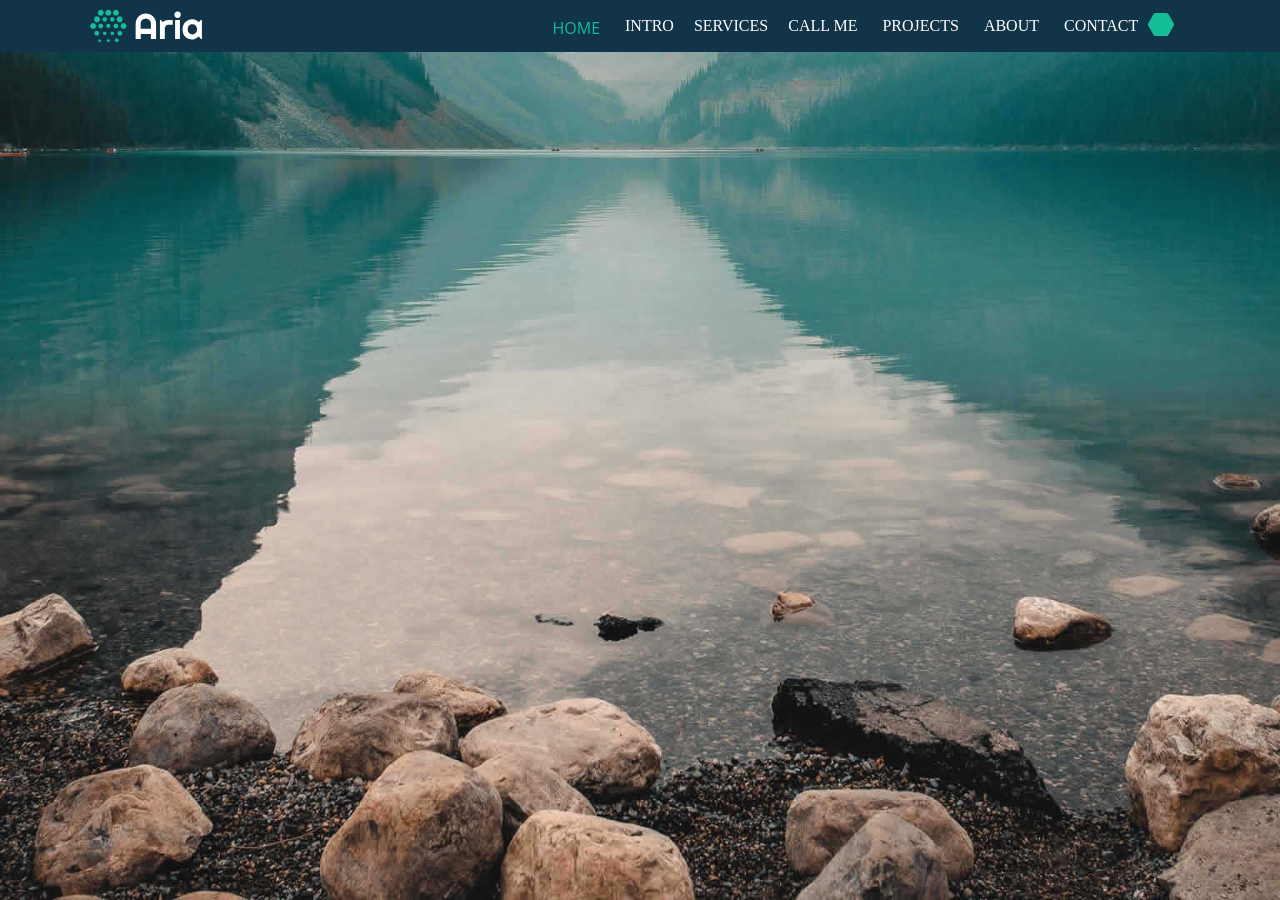
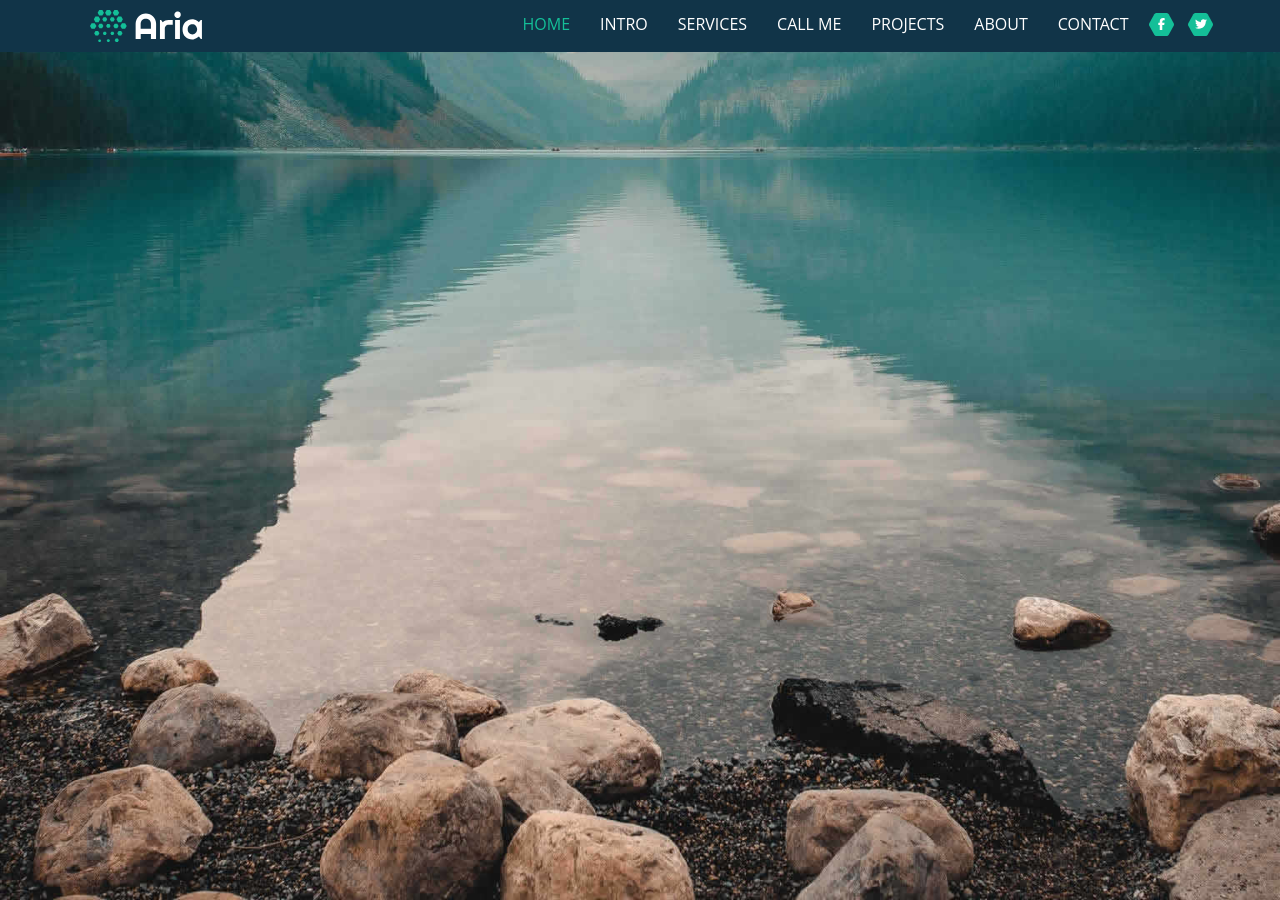
Before and after one commit to JigneshMahadik/aria-major-project, a plain HTML site: page index.html in a window 1280 px wide. Shown: the top 900 px of the page. Drawn offline with Linux system fonts and the light colour scheme.

Commit message:
Alignments and added icons in navbar

```diff
--- a/index.html
+++ b/index.html
@@ -30,8 +30,20 @@
                 <span id="projects">PROJECTS</span>
                 <span id="about">ABOUT</span>
                 <span id="contact">CONTACT</span>
-                <img src="hexa.svg" alt="" height="23" style="margin-top: 3px;margin-left: 10px;align-items: end;">
+                <div>
+                    <img src="hexa.svg" alt="" height="23" style="margin-top: 3px;margin-left: 20px;align-items: end;">
+                    <div style="width: 8px;margin-top: -24px;margin-left: 29px;">
+                        <img src="facebook-f.svg" alt="" height="12">
+                        <div style="margin-top: -21px;margin-left: 30px;"><img src="hexa.svg" alt="" height="23"></div>
+                        <div style="background-color: red;margin-top: -24px;margin-left: 37px;">
+                            <img src="twitter.svg" alt="" height="12">
+                        </div>
+                    </div>
+                </div>
         </header>
+        <!-- <div class="home-details">
+            <h1>BUSINESS TEMPLATE</h1>
+        </div> -->
     </div>
     <div class="container">
         <div class="intro-box">
--- a/style.css
+++ b/style.css
@@ -344,7 +344,7 @@
     min-width: 450px;
     max-width: 600px;
     text-align: left;
-    padding: 0px 5%;
+    padding: 0px 5% 0px 8%;
     margin-top: 10px;
     margin-bottom: 50px;
 }
@@ -370,7 +370,7 @@
     min-width: 450px;
     max-width: 600px;
     text-align: left;
-    padding: 0px 3%;
+    padding: 0px 5% 0px 6%;
     margin-top: 10px;
     margin-bottom: 10px;
 }
@@ -383,28 +383,28 @@
     /* background-color: green; */
     font-weight: 700;
     flex-grow: 1;
-    font-size: 1.375rem;
+    font-size: 1.275rem;
     font-family: Montserrat, sans-serif;
     color: #14bf98;
-    margin-left: 10px;
+    margin-left: 7px;
 }
 #w2{
     /* background-color: violet; */
     font-weight: 700;
     flex-grow: 1;
-    font-size: 1.375rem;
+    font-size: 1.275rem;
     font-family: Montserrat, sans-serif;
     color: #14bf98;
-    margin-left: 10px;
+    margin-left: 7px;
 }
 #w3{
     /* background-color: chocolate; */
     font-weight: 700;
     flex-grow: 1;
-    font-size: 1.375rem;
+    font-size: 1.275rem;
     font-family: Montserrat, sans-serif;
     color: #14bf98;
-    margin-left: 10px;
+    margin-left: 7px;
 }
 .wizard-info{
     /* background-color: gray; */
@@ -485,46 +485,57 @@ header{
     position: fixed;
 }
 #home{
-    margin-left: 350px;
-    margin-top: 7px;
+    margin-left: 320px;
+    margin-top: 3px;
     align-items: end;
     color: #14bf98;
     font-family: "Open Sans", sans-serif;
-
 }
 #intro{
-    margin-left: 25px;
-    margin-top: 7px;
+    margin-left: 30px;
+    margin-top: 3px;
     align-items: end;
     color: #fff;
+    font-family: "Open Sans", sans-serif;
 }
 #services{
-    margin-left: 20px;
-    margin-top: 7px;
+    margin-left: 30px;
+    margin-top: 3px;
     align-items: end;
     color: #fff;
+    font-family: "Open Sans", sans-serif;
 }
 #callme{
-    margin-left: 20px;
-    margin-top: 7px;
+    margin-left: 30px;
+    margin-top: 3px;
     align-items: end;
     color: #fff;
+    font-family: "Open Sans", sans-serif;
 }
 #projects{
-    margin-left: 25px;
-    margin-top: 7px;
+    margin-left: 30px;
+    margin-top: 3px;
     align-items: end;
     color: #fff;
+    font-family: "Open Sans", sans-serif;
 }
 #about{
-    margin-left: 25px;
-    margin-top: 7px;
+    margin-left: 30px;
+    margin-top: 3px;
     align-items: end;
     color: #fff;
+    font-family: "Open Sans", sans-serif;
 }
 #contact{
-    margin-left: 25px;
-    margin-top: 7px;
+    margin-left: 30px;
+    margin-top: 3px;
     align-items: end;
     color: #fff;
+    font-family: "Open Sans", sans-serif;
 }
+.home-details{
+    background-color: #14bf98;
+
+    margin-top: 20px;
+    color: red;
+}
```
Also changed, not shown: facebook-f.svg (added), twitter.svg (added).
